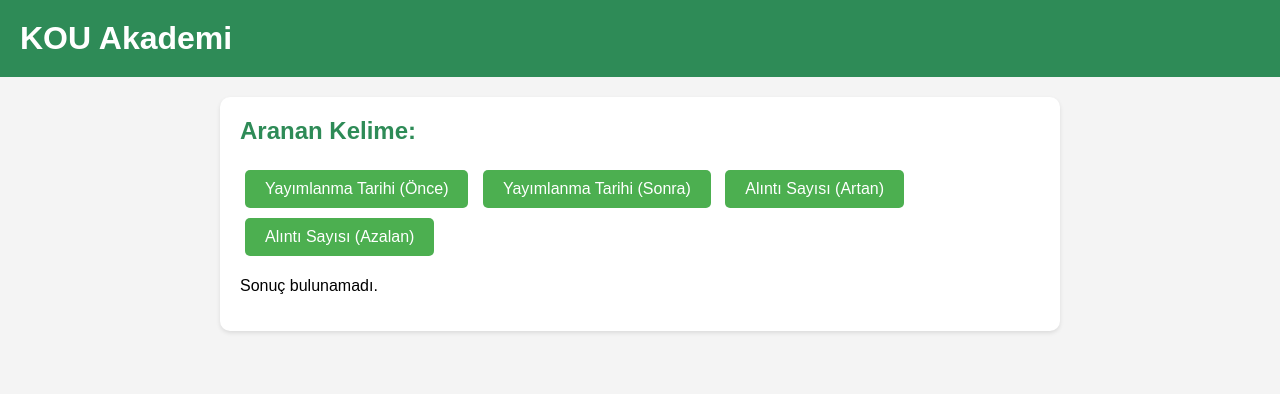
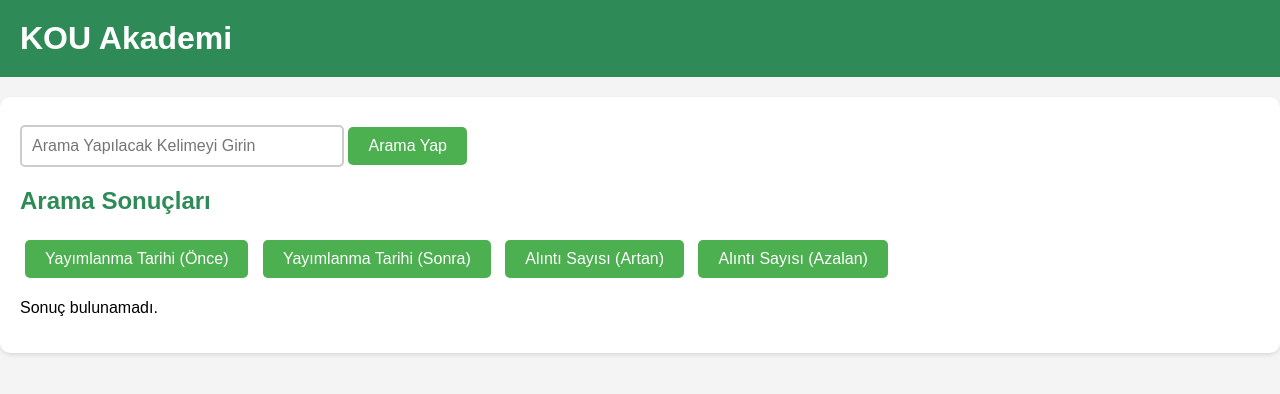
Before and after one commit to y-e-sryldz/web_scraping, a Flask app: page /search-yap/1 in a window 1280 px wide. Shown: the top 394 px of the page. Run offline with Flask 3, Linux system fonts and the light colour scheme; data that the repository does not hold is empty.

Commit message:
tasarıms

```diff
--- a/static/main.css
+++ b/static/main.css
@@ -59,7 +59,7 @@ margin-bottom: 100px;
 .buttons input[type="submit"] {
 padding: 10px 20px;
 font-size: 18px;
-background-color: #2E8B57;
+background-color: #45a049;
 color: white;
 border: none;
 border-radius: 5px;
--- a/static/search_results.css
+++ b/static/search_results.css
@@ -16,7 +16,7 @@ body {
 }
 
 .search-results {
-    max-width: 800px;
+    max-width: 1800px;
     margin: 20px auto;
     background-color: white;
     padding: 20px;
@@ -105,3 +105,53 @@ span {
 #azalan_button:hover {
     background-color: #45a049;
 }
+.search-box {
+    margin-bottom: 20px;
+    text-align: center;
+}
+
+.input-container {
+    position: relative;
+    display: table-cell;
+}
+
+#form-search {
+    width: 300px;
+    padding: 10px;
+    font-size: 16px;
+    border: 2px solid #ccc;
+    border-radius: 5px;
+}
+
+.material-symbols-outlined {
+    position: absolute;
+    top: 50%;
+    right: 10px;
+    transform: translateY(-50%);
+    font-size: 20px;
+    color: #777;
+}
+
+.buttons {
+    margin-top: 10px;
+    text-align: center;
+}
+
+#google_search {
+    padding: 10px 20px;
+    font-size: 16px;
+    background-color: #4CAF50;
+    color: white;
+    border: none;
+    border-radius: 5px;
+    cursor: pointer;
+    transition: background-color 0.3s;
+}
+#pdf-link {
+    float: right;
+}
+
+
+#google_search:hover {
+    background-color: #45a049;
+}
--- a/templates/main.html
+++ b/templates/main.html
@@ -9,7 +9,7 @@
 </head>
 <body>
 <div class="google">
-<a href="#" id="google_logo"><h1><span style="color: #2E8B57;">KOU</span> <span style="font-size: 36px;">Akademik</span></h1></a>
+<a href="#" id="google_logo"><h1><span style="color: #45a049;">KOU</span> <span style="font-size: 36px;">Akademik</span></h1></a>
 </div>
 
 <div class="form">
--- a/templates/search_results.html
+++ b/templates/search_results.html
@@ -5,6 +5,7 @@
     <meta name="viewport" content="width=device-width, initial-scale=1.0">
     <title>Arama Sonuçları</title>
     <link rel="stylesheet" type="text/css" href="{{ url_for('static', filename='search_results.css') }}">
+
 </head>
 <body>
 <div class="google">
@@ -12,20 +13,41 @@
 </div>
 
 <div class="search-results">
-    <h2>Aranan Kelime: </h2>
-    <a id="once_button" href="/search?q={{ arama_kelimesi }}&order_by=yayin_tarihi_once">Yayımlanma Tarihi (Önce)</a>
-    <a id="sonra_button" href="/search?q={{ arama_kelimesi }}&order_by=yayin_tarihi_sonra">Yayımlanma Tarihi (Sonra)</a>
-    <a id="artan_button" href="/search?q={{ arama_kelimesi }}&order_by=alinti_sayisi_artan">Alıntı Sayısı (Artan)</a>
-    <a id="azalan_button" href="/search?q={{ arama_kelimesi }}&order_by=alinti_sayisi_azalan">Alıntı Sayısı (Azalan)</a>
+    <div class="search-box">
+        <form action="/" method="POST">
+            <label for="form-search"></label>
+            <div class="input-container">
 
+                <input type="text" id="form-search" placeholder="Arama Yapılacak Kelimeyi Girin" name="search" value="{{ arama_kelimesi }}">
+                <span class="material-symbols-outlined">
+
+                </span>
+                <input class= "buttons" type="submit" value="Arama Yap" id="google_search">
+            </div>
+        </form>
+    </div>
+    <h2>Arama Sonuçları</h2>
+    <div class="sorting-buttons">
+        <a id="once_button" href="/search?q={{ arama_kelimesi }}&order_by=yayin_tarihi_once">Yayımlanma Tarihi (Önce)</a>
+        <a id="sonra_button" href="/search?q={{ arama_kelimesi }}&order_by=yayin_tarihi_sonra">Yayımlanma Tarihi (Sonra)</a>
+        <a id="artan_button" href="/search?q={{ arama_kelimesi }}&order_by=alinti_sayisi_artan">Alıntı Sayısı (Artan)</a>
+        <a id="azalan_button" href="/search?q={{ arama_kelimesi }}&order_by=alinti_sayisi_azalan">Alıntı Sayısı (Azalan)</a>
+    </div>
 
     <ul id="search-results">
         {% if results %}
             {% for result in results %}
                 <li>
                     <a href="{{ result['link url'] }}">{{ result['yayin adi'] }}</a>
-                    <a href="{{ result['pdf link url'] }}">{{ result['pdf link text'] }}</a>
-                    <span>Alıntı Sayısı: {{ result['pdf alinti sayisi'] }}</span>
+                    <span style="display: block; text-align: right;" id="pdf-link"><a href="{{ result['pdf link url'] }}">{{ result['pdf link text'] }}</a></span>
+
+                    <div>
+                        <span><b>Yazarlar:</b> {{ result['Yazarlar'] }}</span>
+                        <span><b>Yayımlanma Yılı:</b> {{ result['pdf yayımlanma tarihi'] }}</span>
+                        <span><b>Alıntı Sayısı:</b> {{ result['pdf alinti sayisi'] }}</span>
+
+                    </div>
+
                 </li>
             {% endfor %}
         {% else %}
@@ -62,10 +84,7 @@
     xhr.open("GET", searchQuery, true);
     xhr.send();
 }
-
 </script>
-
-
 
 </body>
 </html>
```
